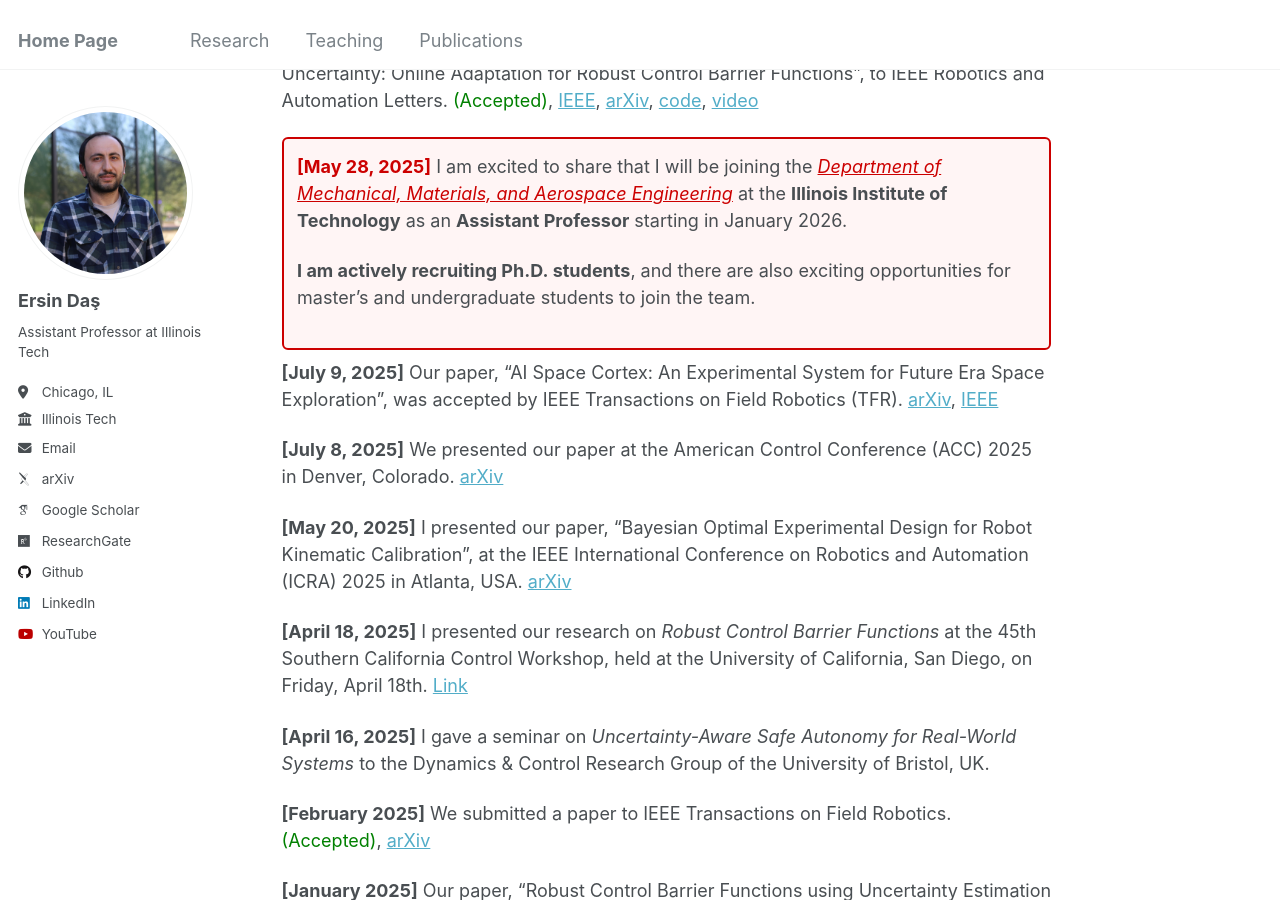
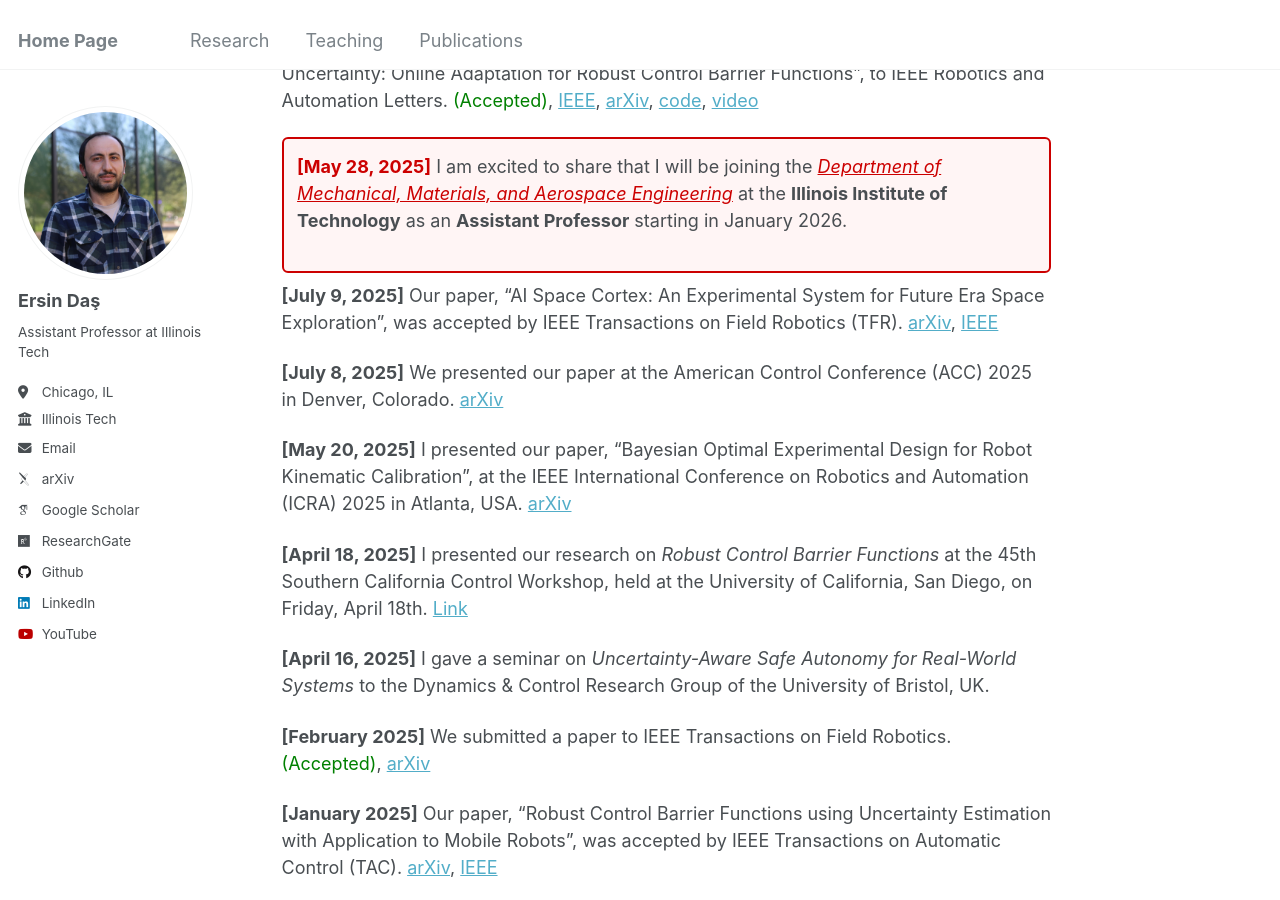
Before and after one commit to ersindas/ersindas.github.io, a Jekyll site: the page built from _pages/about.md, in a window 1280 px wide and 900 px high, scrolled down 990 px. Built offline with Jekyll 4.4.1, drawn with Linux system fonts in a browser that asks for light colours; some web fonts are replaced.

Commit message:
Remove Ph.D. recruitment details from about page
Removed recruitment announcement for Ph.D. and other students.

```diff
--- a/_pages/about.md
+++ b/_pages/about.md
@@ -34,10 +34,6 @@ News
 
 <div style="border: 2px solid #CC0000; background-color:#fff5f5; padding:0.75em; margin:0.5em 0; border-radius:6px;">
   <strong style="color:#CC0000;">[May 28, 2025]</strong> I am excited to share that I will be joining the <em><a href="https://www.iit.edu/mmae" style="color:#CC0000; text-decoration: underline;">Department of Mechanical, Materials, and Aerospace Engineering</a></em> at the <strong>Illinois Institute of Technology</strong> as an <strong>Assistant Professor</strong> starting in January 2026.
-
-  <span style="display:block; margin-top:0.6em;">
-    <strong>I am actively recruiting Ph.D.&nbsp;students</strong>, and there are also exciting opportunities for master’s and undergraduate students to join the team.
-  </span>
 </div>
 
 
```
